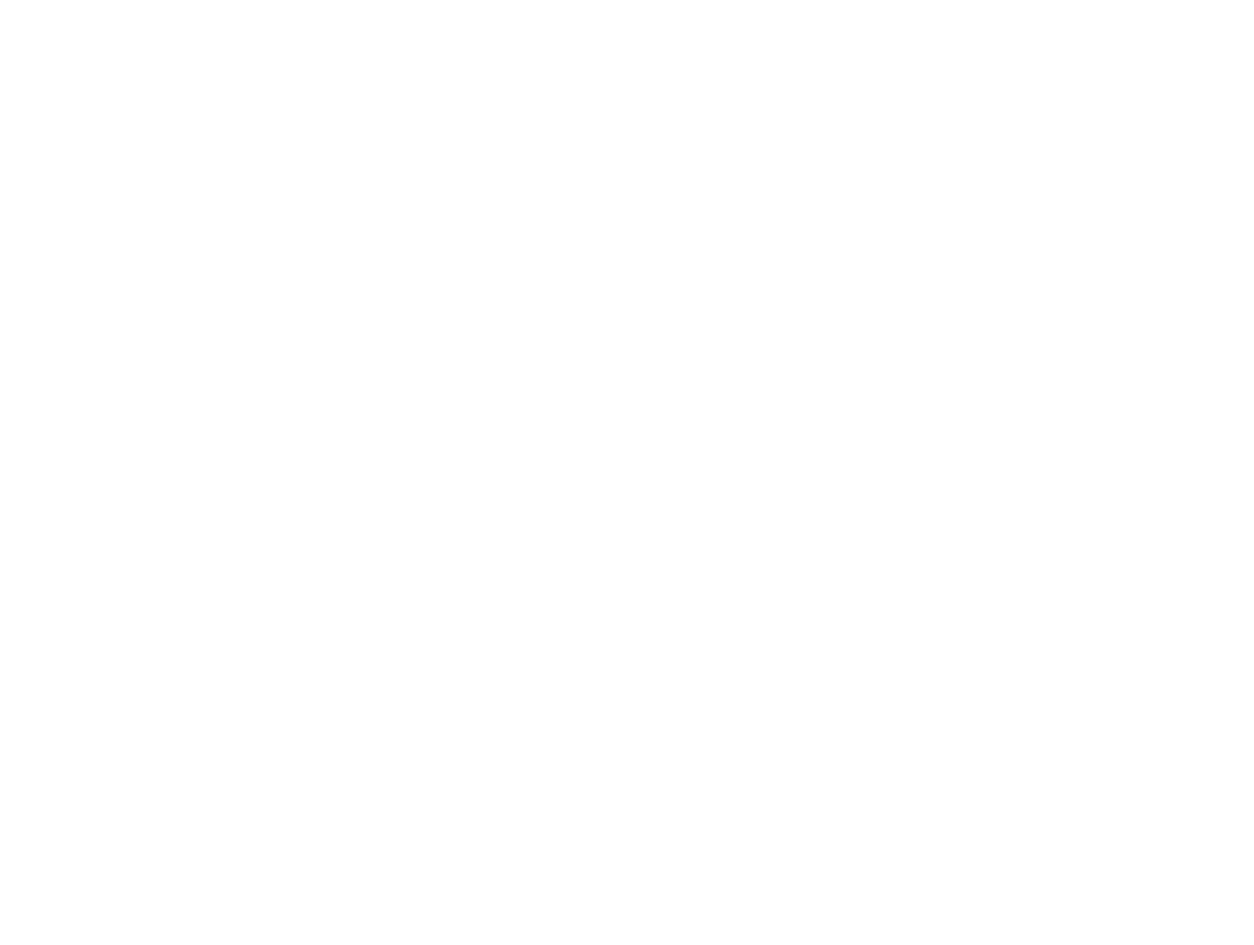
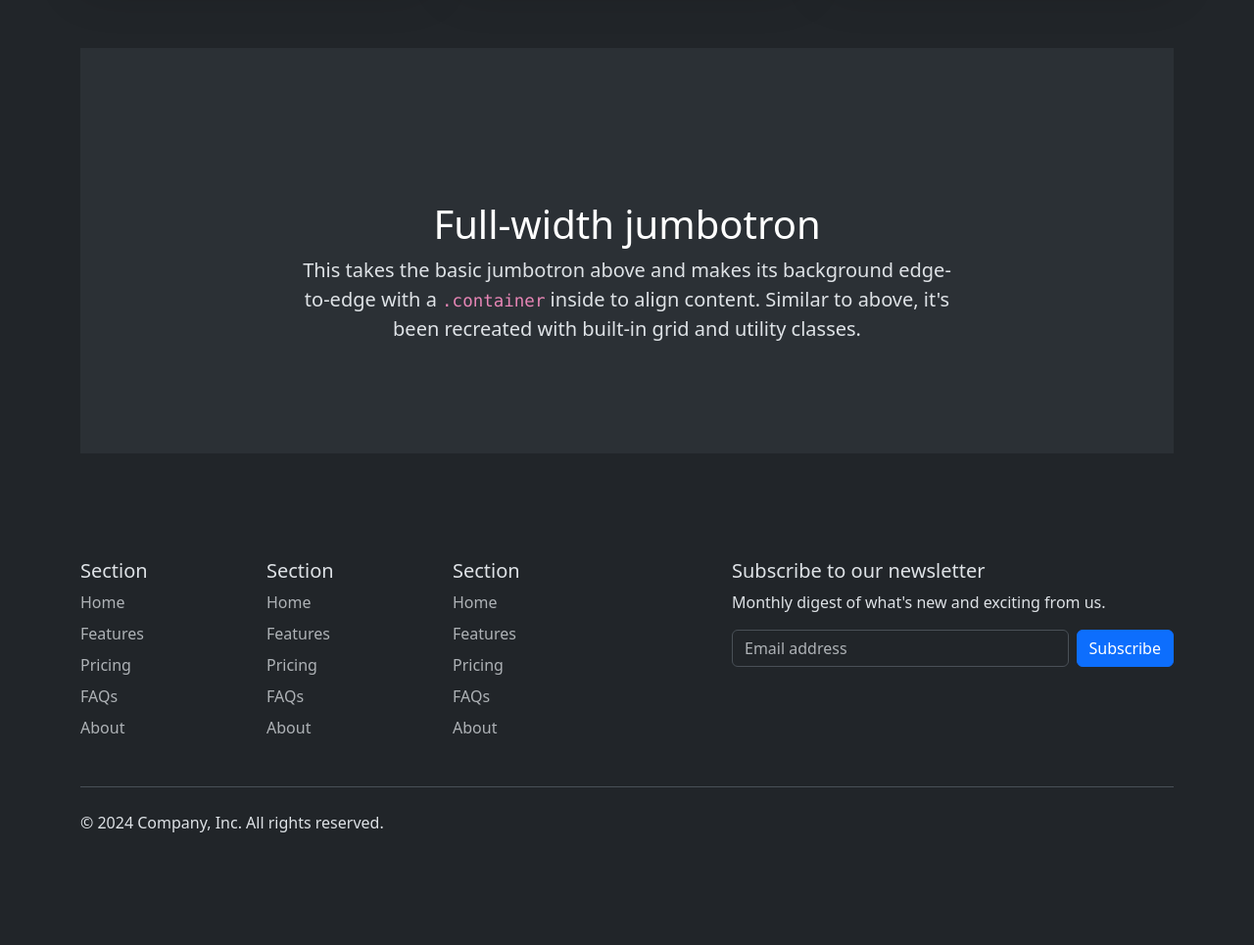
Before and after one commit to nadprime/zap-ai, a Django app: page / in a window 1280 px wide. Before the commit the part shown is empty. Shown: the part 1154-2119 px from the top of the page at 98% size. Before the commit the page ends 25 px from the top, so only its background shows below. Run offline with Django 5.2, Linux system fonts and the light colour scheme.

Commit message:
added landing page

```diff
--- /dev/null
+++ b/generator/templates/landing_page.html
@@ -0,0 +1,92 @@
+{% extends 'layout.html' %}
+
+{% block title %}Welcome to AI Content Generator{% endblock %}
+
+{% block content %}
+<div class="px-4 pt-5 my-5 text-center border-bottom">
+    <h1 class="display-4 fw-bold text-body-emphasis">Centered screenshot</h1>
+    <div class="col-lg-6 mx-auto">
+      <p class="lead mb-4">Quickly design and customize responsive mobile-first sites with Bootstrap, the world’s most popular front-end open source toolkit, featuring Sass variables and mixins, responsive grid system, extensive prebuilt components, and powerful JavaScript plugins.</p>
+      <div class="d-grid gap-2 d-sm-flex justify-content-sm-center mb-5">
+        <button type="button" class="btn btn-primary btn-lg px-4 me-sm-3">Primary button</button>
+        <button type="button" class="btn btn-outline-secondary btn-lg px-4">Secondary</button>
+      </div>
+   </div>
+</div>
+<h2 class="text-center">Features</h2>
+<div class="row row-cols-1 row-cols-lg-3 align-items-stretch g-4 py-5">
+    <div class="col">
+      <div class="card card-cover h-100 overflow-hidden text-bg-dark rounded-4 shadow-lg" style="background-image: url('unsplash-photo-1.jpg');">
+        <div class="d-flex flex-column h-100 p-5 pb-3 text-white text-shadow-1">
+          <h3 class="pt-5 mt-5 mb-4 display-6 lh-1 fw-bold">Short title, long jacket</h3>
+          <ul class="d-flex list-unstyled mt-auto">
+            <li class="me-auto">
+              <img src="https://github.com/twbs.png" alt="Bootstrap" width="32" height="32" class="rounded-circle border border-white">
+            </li>
+            <li class="d-flex align-items-center me-3">
+              <svg class="bi me-2" width="1em" height="1em"><use xlink:href="#geo-fill"></use></svg>
+              <small>Earth</small>
+            </li>
+            <li class="d-flex align-items-center">
+              <svg class="bi me-2" width="1em" height="1em"><use xlink:href="#calendar3"></use></svg>
+              <small>3d</small>
+            </li>
+          </ul>
+        </div>
+      </div>
+    </div>
+
+
+    <div class="col">
+      <div class="card card-cover h-100 overflow-hidden text-bg-dark rounded-4 shadow-lg" style="background-image: url('unsplash-photo-2.jpg');">
+        <div class="d-flex flex-column h-100 p-5 pb-3 text-white text-shadow-1">
+          <h3 class="pt-5 mt-5 mb-4 display-6 lh-1 fw-bold">Much longer title that wraps to multiple lines</h3>
+          <ul class="d-flex list-unstyled mt-auto">
+            <li class="me-auto">
+              <img src="https://github.com/twbs.png" alt="Bootstrap" width="32" height="32" class="rounded-circle border border-white">
+            </li>
+            <li class="d-flex align-items-center me-3">
+              <svg class="bi me-2" width="1em" height="1em"><use xlink:href="#geo-fill"></use></svg>
+              <small>Pakistan</small>
+            </li>
+            <li class="d-flex align-items-center">
+              <svg class="bi me-2" width="1em" height="1em"><use xlink:href="#calendar3"></use></svg>
+              <small>4d</small>
+            </li>
+          </ul>
+        </div>
+      </div>
+    </div>
+
+    <div class="col">
+      <div class="card card-cover h-100 overflow-hidden text-bg-dark rounded-4 shadow-lg" style="background-image: url('unsplash-photo-3.jpg');">
+        <div class="d-flex flex-column h-100 p-5 pb-3 text-shadow-1">
+          <h3 class="pt-5 mt-5 mb-4 display-6 lh-1 fw-bold">Another longer title belongs here</h3>
+          <ul class="d-flex list-unstyled mt-auto">
+            <li class="me-auto">
+              <img src="https://github.com/twbs.png" alt="Bootstrap" width="32" height="32" class="rounded-circle border border-white">
+            </li>
+            <li class="d-flex align-items-center me-3">
+              <svg class="bi me-2" width="1em" height="1em"><use xlink:href="#geo-fill"></use></svg>
+              <small>California</small>
+            </li>
+            <li class="d-flex align-items-center">
+              <svg class="bi me-2" width="1em" height="1em"><use xlink:href="#calendar3"></use></svg>
+              <small>5d</small>
+            </li>
+          </ul>
+        </div>
+      </div>
+    </div>
+</div>
+<div class="my-5">
+<div class="p-5 text-center bg-body-tertiary">
+    <div class="container py-5">
+      <h1 class="text-body-emphasis">Full-width jumbotron</h1>
+      <p class="col-lg-8 mx-auto lead">
+        This takes the basic jumbotron above and makes its background edge-to-edge with a <code>.container</code> inside to align content. Similar to above, it's been recreated with built-in grid and utility classes.
+      </p>
+    </div>
+  </div>
+</div>
+{% endblock %}
--- a/generator/urls.py
+++ b/generator/urls.py
@@ -2,5 +2,6 @@
 from . import views
 
 urlpatterns = [
-    path('', views.index, name='index'),
+    path('', views.landing_page, name='landing_page'),
+    path('generator/', views.index, name='index'),
 ]
--- a/generator/views.py
+++ b/generator/views.py
@@ -4,3 +4,6 @@
 
 def index(request):
     return render(request, 'index.html')
+
+def landing_page(request):
+    return render(request, 'landing_page.html')
--- /dev/null
+++ b/static/style.css
@@ -0,0 +1,38 @@
+body {
+    font-family: 'Tahoma', sans-serif;
+    background-color: #000000;
+}
+
+.navbar {
+    background-color: #343a40;
+}
+
+.nav-link {
+    color: #fff !important;
+}
+
+.container {
+    margin-top: 60px;
+}
+
+.card {
+    margin-top: 20px;
+}
+
+
+@media (prefers-color-scheme: dark) {
+    body {
+        background-color: #000000;
+        color: #ffffff;
+    }
+
+    .navbar {
+        background-color: #000000;
+    }
+
+    .card {
+        background-color: #1c1c1c;
+        color: #ffffff;
+    }
+
+}
--- a/templates/layout.html
+++ b/templates/layout.html
@@ -4,6 +4,7 @@
 <head>
     <meta charset="UTF-8">
     <meta name="viewport" content="width=device-width, initial-scale=1.0">
+    <link rel="stylesheet" href="{% static 'style.css' %}">
     <link href="https://cdn.jsdelivr.net/npm/bootstrap@5.3.3/dist/css/bootstrap.min.css" rel="stylesheet" integrity="sha384-QWTKZyjpPEjISv5WaRU9OFeRpok6YctnYmDr5pNlyT2bRjXh0JMhjY6hW+ALEwIH" crossorigin="anonymous">
     <title>
         {% block title %}
@@ -24,33 +25,81 @@
                 <a class="nav-link active" aria-current="page" href="#">Home</a>
               </li>
               <li class="nav-item">
-                <a class="nav-link" href="#">Link</a>
-              </li>
-              <li class="nav-item dropdown">
-                <a class="nav-link dropdown-toggle" href="#" role="button" data-bs-toggle="dropdown" aria-expanded="false">
-                  Dropdown
-                </a>
-                <ul class="dropdown-menu">
-                  <li><a class="dropdown-item" href="#">Action</a></li>
-                  <li><a class="dropdown-item" href="#">Another action</a></li>
-                  <li><hr class="dropdown-divider"></li>
-                  <li><a class="dropdown-item" href="#">Something else here</a></li>
-                </ul>
+                <a class="nav-link" href="#">About</a>
               </li>
               <li class="nav-item">
-                <a class="nav-link disabled" aria-disabled="true">Disabled</a>
+                <a class="nav-link" href="#">Contact</a>
               </li>
             </ul>
-            <form class="d-flex" role="search">
-              <input class="form-control me-2" type="search" placeholder="Search" aria-label="Search">
-              <button class="btn btn-outline-success" type="submit">Search</button>
-            </form>
           </div>
         </div>
       </nav>
+
     <div class="container">
         {% block content %}
         {% endblock %}
     </div>
+
+
+    <div class="container">
+        <footer class="py-5">
+            <div class="row">
+              <div class="col-6 col-md-2 mb-3">
+                <h5>Section</h5>
+                <ul class="nav flex-column">
+                  <li class="nav-item mb-2"><a href="#" class="nav-link p-0 text-body-secondary">Home</a></li>
+                  <li class="nav-item mb-2"><a href="#" class="nav-link p-0 text-body-secondary">Features</a></li>
+                  <li class="nav-item mb-2"><a href="#" class="nav-link p-0 text-body-secondary">Pricing</a></li>
+                  <li class="nav-item mb-2"><a href="#" class="nav-link p-0 text-body-secondary">FAQs</a></li>
+                  <li class="nav-item mb-2"><a href="#" class="nav-link p-0 text-body-secondary">About</a></li>
+                </ul>
+              </div>
+
+              <div class="col-6 col-md-2 mb-3">
+                <h5>Section</h5>
+                <ul class="nav flex-column">
+                  <li class="nav-item mb-2"><a href="#" class="nav-link p-0 text-body-secondary">Home</a></li>
+                  <li class="nav-item mb-2"><a href="#" class="nav-link p-0 text-body-secondary">Features</a></li>
+                  <li class="nav-item mb-2"><a href="#" class="nav-link p-0 text-body-secondary">Pricing</a></li>
+                  <li class="nav-item mb-2"><a href="#" class="nav-link p-0 text-body-secondary">FAQs</a></li>
+                  <li class="nav-item mb-2"><a href="#" class="nav-link p-0 text-body-secondary">About</a></li>
+                </ul>
+              </div>
+
+              <div class="col-6 col-md-2 mb-3">
+                <h5>Section</h5>
+                <ul class="nav flex-column">
+                  <li class="nav-item mb-2"><a href="#" class="nav-link p-0 text-body-secondary">Home</a></li>
+                  <li class="nav-item mb-2"><a href="#" class="nav-link p-0 text-body-secondary">Features</a></li>
+                  <li class="nav-item mb-2"><a href="#" class="nav-link p-0 text-body-secondary">Pricing</a></li>
+                  <li class="nav-item mb-2"><a href="#" class="nav-link p-0 text-body-secondary">FAQs</a></li>
+                  <li class="nav-item mb-2"><a href="#" class="nav-link p-0 text-body-secondary">About</a></li>
+                </ul>
+              </div>
+
+              <div class="col-md-5 offset-md-1 mb-3">
+                <form>
+                  <h5>Subscribe to our newsletter</h5>
+                  <p>Monthly digest of what's new and exciting from us.</p>
+                  <div class="d-flex flex-column flex-sm-row w-100 gap-2">
+                    <label for="newsletter1" class="visually-hidden">Email address</label>
+                    <input id="newsletter1" type="text" class="form-control" placeholder="Email address">
+                    <button class="btn btn-primary" type="button">Subscribe</button>
+                  </div>
+                </form>
+              </div>
+            </div>
+
+            <div class="d-flex flex-column flex-sm-row justify-content-between py-4 my-4 border-top">
+              <p>© 2024 Company, Inc. All rights reserved.</p>
+              <ul class="list-unstyled d-flex">
+                <li class="ms-3"><a class="link-body-emphasis" href="#"><svg class="bi" width="24" height="24"><use xlink:href="#twitter"></use></svg></a></li>
+                <li class="ms-3"><a class="link-body-emphasis" href="#"><svg class="bi" width="24" height="24"><use xlink:href="#instagram"></use></svg></a></li>
+                <li class="ms-3"><a class="link-body-emphasis" href="#"><svg class="bi" width="24" height="24"><use xlink:href="#facebook"></use></svg></a></li>
+              </ul>
+            </div>
+          </footer>
+      </div>
+
 </body>
 </html>
--- a/zapaipro/urls.py
+++ b/zapaipro/urls.py
@@ -22,6 +22,6 @@
 
 urlpatterns = [
     path('admin/', admin.site.urls),
-    path('', views.home, name="home"),
-    path('generator', include('generator.urls')),
+    # path('', views.home, name="home"),
+    path('', include('generator.urls')),
 ] + static(settings.MEDIA_URL, document_root=settings.MEDIA_ROOT)
--- a/zapaipro/views.py
+++ /dev/null
@@ -1,4 +0,0 @@
-from django.http import HttpResponse
-
-def home(request):
-    return HttpResponse("Hello, World")
```
